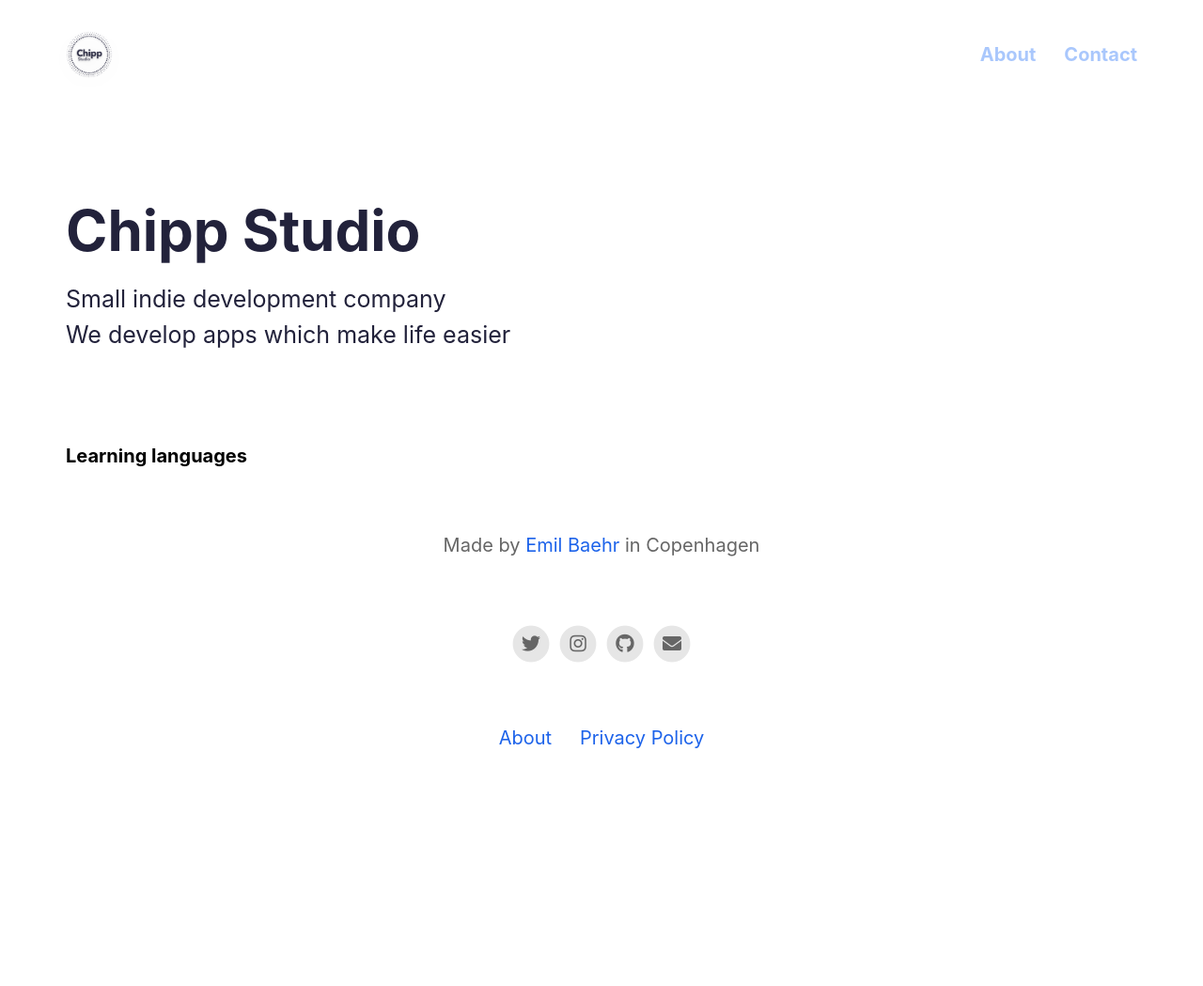
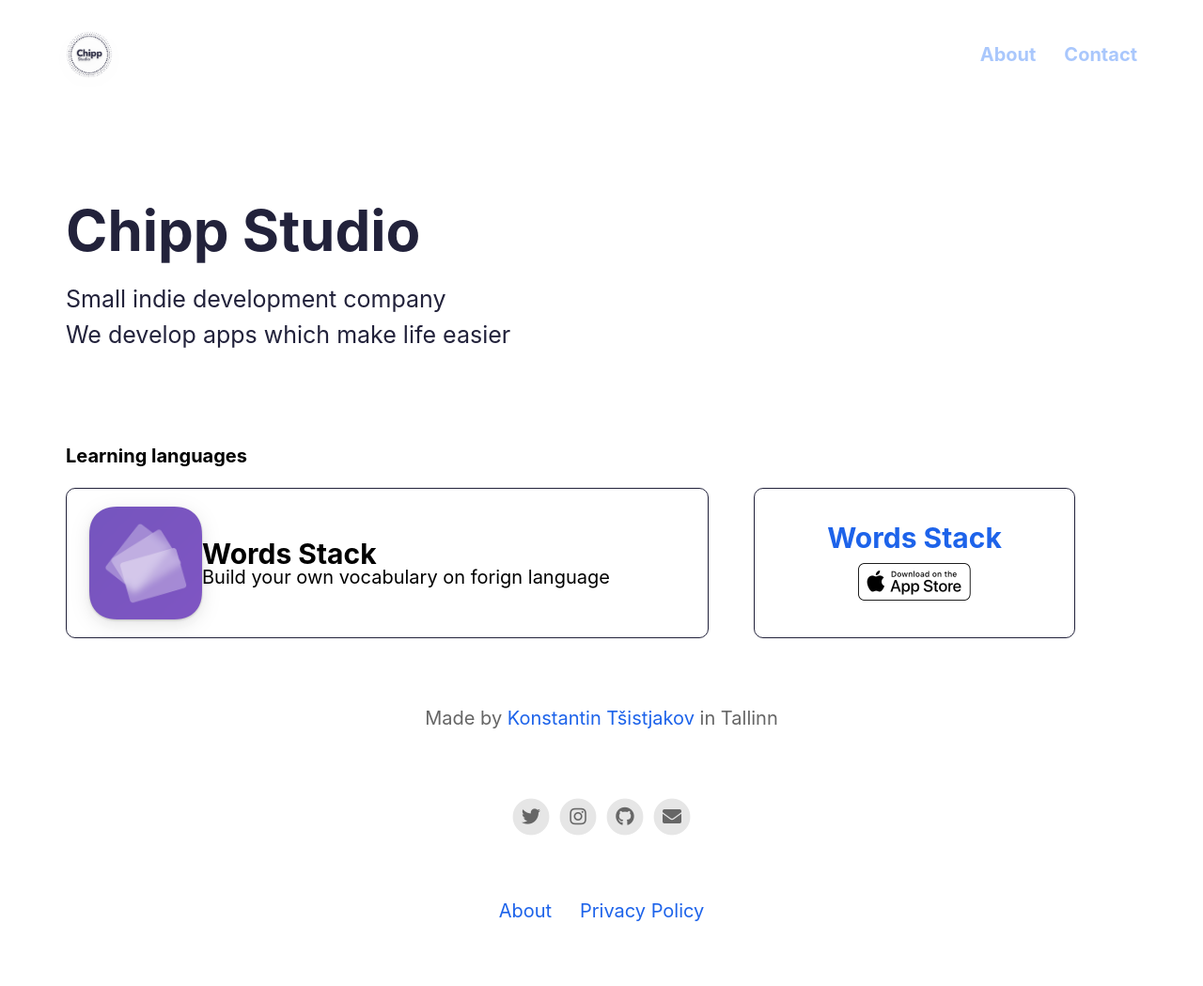
Before and after one commit to ChippStudio/ChippStudio_Site, a Jekyll site: the page built from index.html, in a window 1280 px wide. Shown: the whole page at 94% size. Built offline with Jekyll 4.4.1, drawn with Linux system fonts in a browser that asks for light colours; nearby versions of some CDN libraries; before the commit the page ends 900 px from its top, so only the background shows below that.

Commit message:
layout for apps

```diff
--- a/_config.yml
+++ b/_config.yml
@@ -8,12 +8,14 @@
 studio_name                               : Chipp Studio
 studio_description                        : Small indie development company <br> We develop apps which make life easier
 
+# Apps
+wordsstack_icon                           : assets/wordsstack.png
 
 # Information About Yourself
-your_name                                 : Emil Baehr
+your_name                                 : Konstantin Tšistjakov
 your_link                                 : https://emilbaehr.com
-your_city                                 : Copenhagen
-email_address                             : emil.baehr@gmail.com
+your_city                                 : Tallinn
+email_address                             : konstantin@chippstudio.ee
 facebook_username                         :
 instagram_username                        : ebaehr
 twitter_username                          : ebaehr
--- a/_includes/apps.html
+++ b/_includes/apps.html
@@ -1,31 +1,31 @@
-
 <div class="apps">
     <h3>Learning languages</h3>
+    <div class="wordsStackContainer">
+        <div class="words-stack">
+            <div class="words-stack-content">
+                <div class="appIconShadow">
+                    <svg width="0" height="0">
+                        <defs>
+                            <clipPath id="shape120">
+                                <path id="shape" class="cls-1"
+                                    d="M6821,495.533v-4.281c0-1.2-.04-2.4-0.04-3.642a57.7,57.7,0,0,0-.68-7.882,26.144,26.144,0,0,0-2.48-7.483,25.115,25.115,0,0,0-11.04-11.044,26.118,26.118,0,0,0-7.49-2.481,47.28,47.28,0,0,0-7.88-.68c-1.2-.04-2.4-0.04-3.64-0.04h-53.5c-1.2,0-2.4.04-3.64,0.04a57.813,57.813,0,0,0-7.88.68,26.323,26.323,0,0,0-7.49,2.481,25.115,25.115,0,0,0-11.04,11.044,26.144,26.144,0,0,0-2.48,7.483,47.313,47.313,0,0,0-.68,7.882c-0.04,1.2-.04,2.4-0.04,3.642v53.5c0,1.2.04,2.4,0.04,3.641a57.7,57.7,0,0,0,.68,7.883,26.137,26.137,0,0,0,2.48,7.482,25.115,25.115,0,0,0,11.04,11.044,26.261,26.261,0,0,0,7.49,2.481,47.28,47.28,0,0,0,7.88.68c1.2,0.04,2.4.04,3.64,0.04h53.5c1.2,0,2.4-.04,3.64-0.04a57.654,57.654,0,0,0,7.88-.68,26.057,26.057,0,0,0,7.49-2.481,25.115,25.115,0,0,0,11.04-11.044,26.137,26.137,0,0,0,2.48-7.482,47.316,47.316,0,0,0,.68-7.883c0.04-1.2.04-2.4,0.04-3.641V495.533h0Z"
+                                    transform="translate(-6701 -458)" filter="url(#f1)" />
+                            </clipPath>
+                        </defs>
+                    </svg>
+                    <img class="appIconLarge" src="{{ site.wordsstack_icon | relative_url }}">
+                </div>
+                <div>
+                    <h2>Words Stack</h2>
+                    <p>Build your own vocabulary on forign language</p>
+                </div>
+            </div>
+        </div>
+        <a class="words-stack-appstore" href="{{site.appstore_link}}">
+            <div class="words-stack-appstore-content">
+                <h2>Words Stack</h2>
+                <img style="margin-top: 12px;" class="appStore" src="assets/appstore.png">
+            </div>
+        </a>
+    </div>
 </div>
-
-<!-- <div class="features">
-
-    {% for feature in site.features %}
-
-    {% if feature.title %}
-    <div class="feature">
-        <div>
-            <span class="fa-stack fa-1x">
-                <i class="iconBack fas fa-circle fa-stack-2x"></i>
-                <i class="iconTop fas fa-{{ feature.fontawesome_icon_name }} fa-stack-1x"></i>
-            </span>
-        </div>
-        <div class="featureText">
-            <h3>
-                {{ feature.title }}
-            </h3>
-            <p>
-                {{ feature.description }}
-            </p>
-        </div>
-    </div>
-    {% endif %}
-
-    {% endfor %}
-
-</div> -->
--- a/_sass/base.scss
+++ b/_sass/base.scss
@@ -25,7 +25,7 @@
 }
 
 h2 {
-	font-size: 2rem;
+	font-size: 3rem;
 }
 
 h3 {
--- a/_sass/layout.scss
+++ b/_sass/layout.scss
@@ -1,5 +1,5 @@
-
-.container {					// Set up the container for the site content
+.container {
+	// Set up the container for the site content
 	display: grid;
 	margin: auto;
 	max-width: $content-width;
@@ -22,7 +22,8 @@
 
 @media only screen and (max-width: 768px) {
 
-	.container {					// Set up the container for the site content
+	.container {
+		// Set up the container for the site content
 		grid-template-rows: 80px 811px auto auto;
 	}
 }
@@ -72,7 +73,7 @@
 	margin-right: 30px;
 }
 
-.logo > p {
+.logo>p {
 	color: $header-title-color;
 	white-space: nowrap;
 	display: flex;
@@ -87,7 +88,7 @@
 		margin-right: 0px;
 	}
 
-	.logo > p {
+	.logo>p {
 		display: none;
 	}
 
@@ -106,7 +107,7 @@
 		position: relative;
 		min-width: 1px;
 		max-width: 1px;
-		background-color:rgba(127, 127, 127, 0.2);
+		background-color: rgba(127, 127, 127, 0.2);
 		display: inline-block;
 		margin-left: 15px;
 	}
@@ -148,42 +149,42 @@
 }
 
 
-nav > ul {
+nav>ul {
 	color: #fff;
 	display: flex;
 	list-style-type: none;
 
 }
 
-nav > ul li {
+nav>ul li {
 	padding-left: 30px;
 }
 
 @media only screen and (max-width: 768px) {
 
-	nav > ul li {
+	nav>ul li {
 		padding-left: 20px;
 	}
 
 }
 
-nav > ul li:first-child {
+nav>ul li:first-child {
 	padding-left: 0px;
 	padding-left: 15px;
 }
 
-nav > ul li:last-child {
+nav>ul li:last-child {
 	padding-right: 15px;
 }
 
-nav > ul li a:link,
-nav > ul li a:visited {
+nav>ul li a:link,
+nav>ul li a:visited {
 	text-decoration: none;
 	color: rgba($header-title-color, 0.6);
 }
 
-nav > ul li a:hover,
-nav > ul li a:active {
+nav>ul li a:hover,
+nav>ul li a:active {
 	text-decoration: none;
 	color: rgba($header-title-color, 1);
 }
@@ -191,17 +192,17 @@
 
 
 // Sub Page Header Styling
-.subPageHeaderBackground .logo > p {
+.subPageHeaderBackground .logo>p {
 	color: #000;
 }
 
-.subPageHeaderBackground nav > ul li a:link,
-.subPageHeaderBackground nav > ul li a:visited {
+.subPageHeaderBackground nav>ul li a:link,
+.subPageHeaderBackground nav>ul li a:visited {
 	color: rgba(#000, 0.6);
 }
 
-.subPageHeaderBackground nav > ul li a:hover,
-.subPageHeaderBackground nav > ul li a:active {
+.subPageHeaderBackground nav>ul li a:hover,
+.subPageHeaderBackground nav>ul li a:active {
 	color: rgba(#000, 1);
 }
 
@@ -329,7 +330,7 @@
 }
 
 .appStore {
-	height: 75px;
+	height: 40px;
 }
 
 
@@ -345,7 +346,7 @@
 	margin-top: 68px;
 	// justify-content: center;
 	// margin-left: auto;
-  	// margin-right: auto;
+	// margin-right: auto;
 }
 
 .iphoneScreen {
@@ -355,7 +356,7 @@
 	justify-content: center;
 	align-self: center;
 	margin-left: auto;
-  	margin-right: auto;
+	margin-right: auto;
 }
 
 .videoContainer {
@@ -367,7 +368,7 @@
 	margin-top: 23px;
 }
 
-.videoContainer > video {
+.videoContainer>video {
 	width: 349px;
 	height: 755px;
 }
@@ -391,7 +392,7 @@
 		margin-top: 22px;
 	}
 
-	.videoContainer > video {
+	.videoContainer>video {
 		width: 322px;
 		height: 698px;
 	}
@@ -425,7 +426,7 @@
 		margin-top: 17px;
 	}
 
-	.videoContainer > video {
+	.videoContainer>video {
 		width: 226px;
 		height: 488px;
 	}
@@ -435,6 +436,95 @@
 // Apps list
 .apps {
 	grid-area: c;
+
+}
+
+.wordsStackContainer {
+	display: flex;
+	flex: 0 1 auto;
+	align-content: flex-start;
+	justify-content: flex-start;
+	flex-grow: 1;
+	flex-wrap: wrap;
+	margin-top: 24px;
+}
+
+.words-stack {
+	display: flex;
+	align-items: center;
+	border-radius: 10px;
+	border-style: solid;
+	border-width: 1px;
+	border-color: $studio-title-color;
+	margin-right: 24px;
+	// margin-left: 24px;
+	width: 60%;
+	height: 160px;
+}
+
+.words-stack-content {
+	display: flex;
+	align-items: center;
+	padding-left: 24px;
+	top: 50%;
+}
+
+.words-stack-appstore {
+	border-radius: 10px;
+	border-style: solid;
+	border-width: 1px;
+	border-color: $studio-title-color;
+	// margin-right: 24px;
+	margin-left: 24px;
+	width: 30%;
+	height: 160px;
+	display: flex;
+	align-items: center;
+	justify-content: center;
+}
+
+.words-stack-appstore-content {
+	flex-grow: 1;
+	flex-direction: row;
+	flex-wrap: wrap;
+	justify-content: center;
+	text-align: center;
+}
+
+@media only screen and (max-width: 992px) {
+
+	.wordsStackContainer {
+		flex-grow: 1;
+		flex-direction: row;
+		flex-wrap: wrap;
+		margin-top: 11px;
+	}
+
+	.words-stack {
+		padding-top: 12px;
+		padding-left: 15px;
+		padding-right: 15px;
+		padding-bottom: 12px;
+		margin: auto;
+		width: 100%;
+		height: auto;
+	}
+
+	.words-stack-content {
+		flex-grow: 1;
+		flex-direction: row;
+		flex-wrap: wrap;
+		justify-content: center;
+		text-align: center;
+		padding-left: 0px;
+		top: 50%;
+	}
+
+	.words-stack-appstore {
+		margin: auto;
+		margin-top: 24px;
+		width: 100%;
+	}
 }
 
 
@@ -460,7 +550,7 @@
 }
 
 .feature:nth-child(-n+3) {
-    padding-top: 0px;
+	padding-top: 0px;
 }
 
 .feature:nth-child(3n) {
@@ -491,11 +581,11 @@
 	margin-left: 18px;
 }
 
-.featureText > h3 {
+.featureText>h3 {
 	color: $feature-title-color;
 }
 
-.featureText > p {
+.featureText>p {
 	color: $feature-text-color;
 	margin-top: 8px;
 	line-height: 1.5;
```
Also changed, not shown: assets/appstore.png (added), assets/squircle.svg (added), assets/squircle120.svg (added), assets/wordsstack.png (added), 6 other files.
